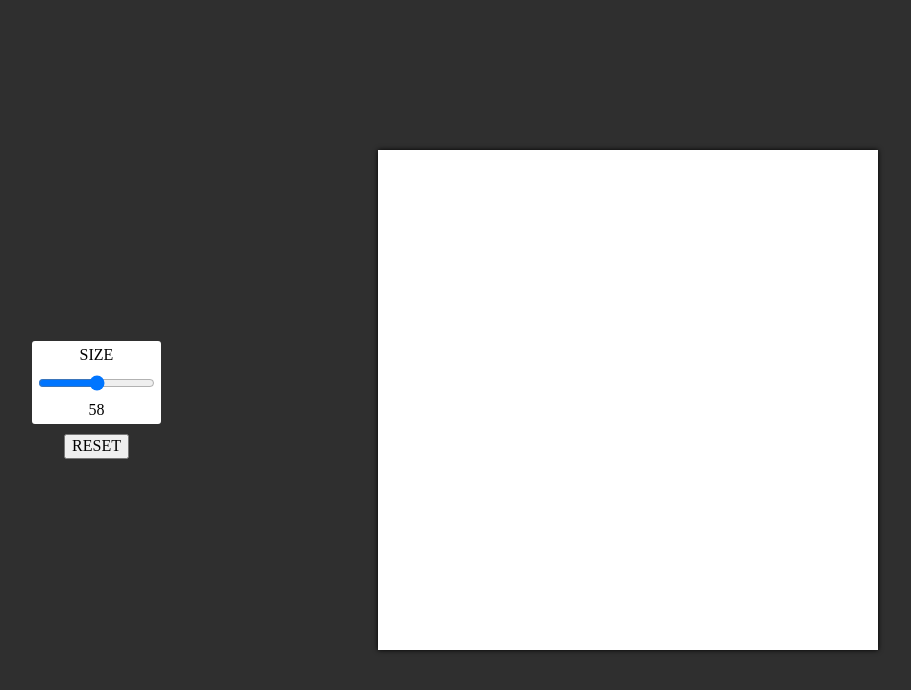
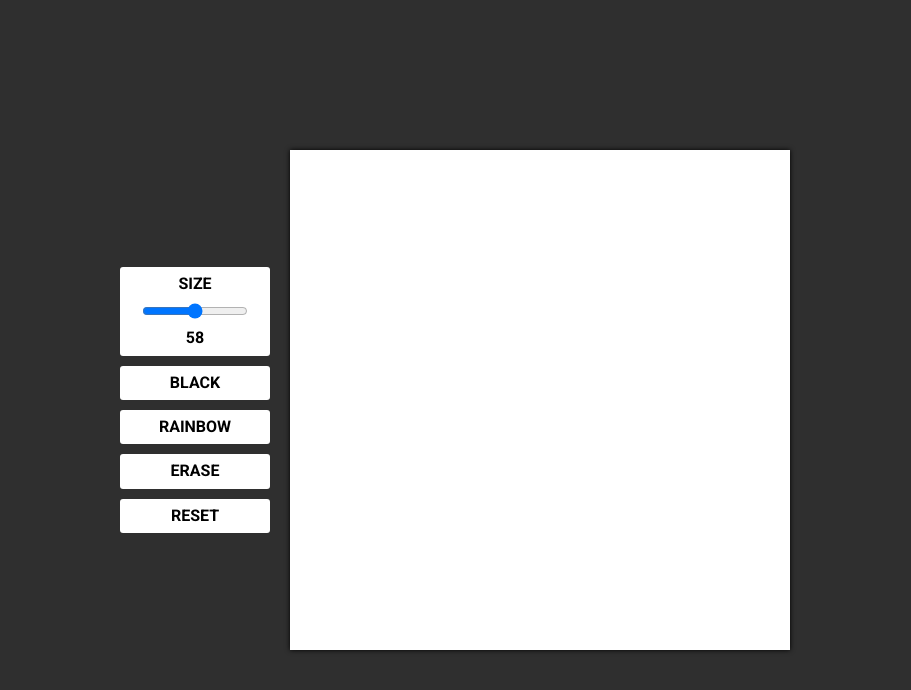
Before and after one commit to novraburv/etch-a-sketch, a plain HTML site: page index.html in a window 1280 px wide. Both pictures are taken after a click on the button "RESET". Shown: the whole page, without its empty margins (185-1096 px from the left). Drawn offline with nearby package versions, Linux system fonts and the light colour scheme.

Commit message:
add black (default), rainbow, and erase color modes

```diff
--- a/index.html
+++ b/index.html
@@ -6,6 +6,10 @@
 	<title>Etch-a-Sketch</title>
 	<!-- css reset / normalize stylesheet -->
 	<link rel="stylesheet" href="https://cdn.jsdelivr.net/npm/normalize.css@8.0.1/normalize.min.css">
+	<!-- fonts -->
+	<link rel="preconnect" href="https://fonts.googleapis.com">
+	<link rel="preconnect" href="https://fonts.gstatic.com" crossorigin>
+	<link href="https://fonts.googleapis.com/css2?family=Roboto:ital,wght@0,300;0,400;0,700;1,300&display=swap" rel="stylesheet">
 	<!-- my own css -->
 	<link rel="stylesheet" href="./styles.css">
 	<script src="./script.js" defer></script>
@@ -17,6 +21,9 @@
             <input type="range" class="range" id="size" min=16 max=100>
             <output id="sizeOutput"></output>
         </div>
+        <button class="btn" id="black">BLACK</button>
+        <button class="btn" id="rainbow">RAINBOW</button>
+        <button class="btn" id="erase">ERASE</button>
 		<button class="btn" id="reset">RESET</button>
 	</div>
 	<div class="container"></div>
--- a/script.js
+++ b/script.js
@@ -1,5 +1,8 @@
-function setGrid(size) {
+function setGrid(size = 16) {
 	const container = document.querySelector('.container');
+	if (container.innerHTML) {
+		container.innerHTML = '';
+	}
 	for (let rows = 0; rows < size; rows++) {
 		const row = document.createElement('div');
 		row.classList.add('row');
@@ -13,38 +16,54 @@ function setGrid(size) {
 	setMouseEffect();
 }
 
-function setMouseEffect() {
-	const pixels = document.querySelectorAll('.pixel')
+function setMouseEffect(state = 'black', statesArr = ['black'] ) {
+	const pixels = document.querySelectorAll('.pixel');
+	const index = statesArr.indexOf(state);
+
 	pixels.forEach(pixel => {
 		pixel.addEventListener('mouseenter', () => {
-			pixel.style.backgroundColor = "gray";
+			pixel.style.backgroundColor = 'gold';
 		})
 		pixel.addEventListener('mouseout', () => {
-			pixel.style.backgroundColor = "black";
+			const colorLeft = ['black', getRandomColor(), 'white'];
+			pixel.style.backgroundColor = colorLeft[index];
 		})
 	})
 }
 
-function resetGrid(size) {
-    const container = document.querySelector('.container');
-    container.innerHTML = '';
-    setGrid(size);
-    setMouseEffect();
+function getRandomColor() {
+	const base16 = "0123456789ABCDEF";
+	let hex = '';
+	for (i = 0; i < 6; i++) {
+		const index = Math.floor(Math.random() * 16);
+		hex += base16[index]
+	}
+	return '#' + hex;
 }
 
-setGrid(16);
+// start up call
+setGrid();
 
-
+// events for size slider and reset button
 const size = document.querySelector('#size');
 const sizeOutput = document.querySelector('#sizeOutput');
 const reset = document.querySelector('#reset');
 
 size.addEventListener('input', (e) => {
-    resetGrid(e.target.value);
     sizeOutput.value = e.target.value;
+    setGrid(e.target.value);
 })
 sizeOutput.value = size.value;
 
 reset.addEventListener('click', () => {
-    resetGrid(size.value)
+    setGrid(size.value)
 })
+
+// event for different color modes
+const colorModes = ['black', 'rainbow', 'erase'];
+colorModes.forEach(x => {
+	const state = document.querySelector('#' + x);
+	state.addEventListener('click', () => {
+		setMouseEffect(x, colorModes)
+	})
+})
--- a/styles.css
+++ b/styles.css
@@ -1,12 +1,14 @@
 * {
-/* 	outline: red dashed 1px; */
+ 	/*outline: red dashed 1px; */
+ 	font-family: 'Roboto', Helvetica, Arial, sans-serif;
 }
 
 body {
 	display: flex;
 	flex-flow: row nowrap;
-	justify-content: space-evenly;
+	justify-content: center;
 	align-items: center;
+	gap: 20px;
 
 	height: 100vh;
 
@@ -45,10 +47,19 @@ body {
     gap: 10px;
 }
 
-.slider {
+.nav {
+	width: 150px;
+}
+
+.slider,
+.btn {
+	width: 100%;
+    border-radius: 3px;
+    padding: .5em 1em;
+    box-sizing: border-box;
+
     background-color: white;
-    border-radius: 3px;
-    padding: 5px 0;
+    font-weight: bold;
 }
 
 .range {
@@ -60,11 +71,19 @@ body {
     background-color: gold;
 }
 
-.range::-webkit-slider-thumb:hover,
-.range::-moz-range-thumb:hover {
+.range::-webkit-slider-thumb,
+.range::-moz-range-thumb {
     background-color: #2f2f2f;
 }
 
 .output {
     display: block;
 }
+
+.btn {
+	border: none;
+}
+
+.btn:hover {
+	background-color: gold;
+}
```
